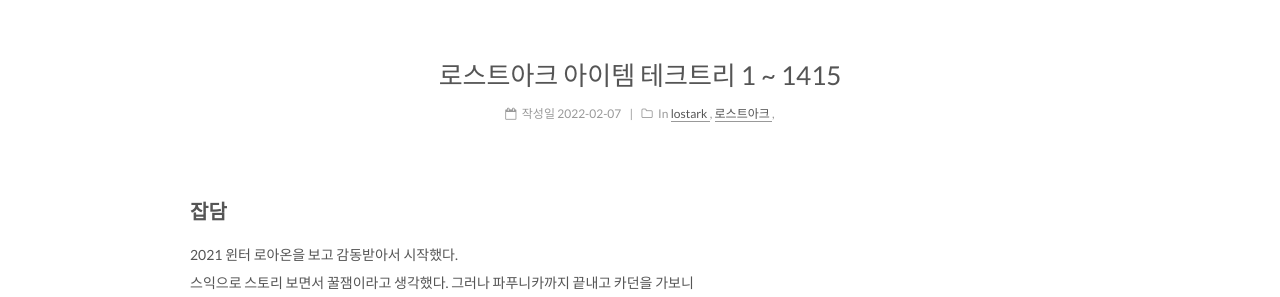
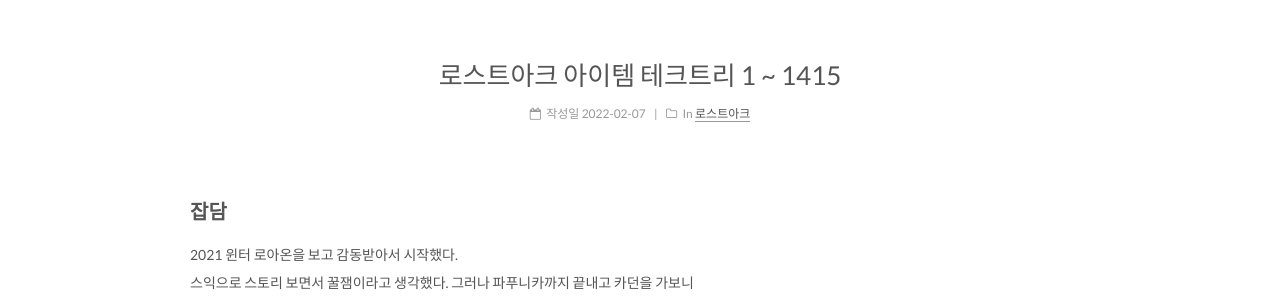
Before and after one commit to wducko/wducko.github.io, a Jekyll site: the page built from _posts/2022-02-07-lostark-item-techtree-1-from-to-1415.md, in a window 1280 px wide. Shown: the part 208-505 px from the top of the page. Built offline with Jekyll 4.4.1, drawn with Linux system fonts in a browser that asks for light colours; a style sheet for code colours, icons or effects is not loaded.

Commit message:
change "2022-02-07-lostark-item-techtree-1-from-to-1415.md"

```diff
--- a/_posts/2022-02-07-lostark-item-techtree-1-from-to-1415.md
+++ b/_posts/2022-02-07-lostark-item-techtree-1-from-to-1415.md
@@ -1,12 +1,11 @@
 ---
 layout: post
 title: ! "로스트아크 아이템 테크트리 1 ~ 1415"
-categories: [lostark, 로스트아크]
+categories: [로스트아크]
 excerpt: " "
 comments: false
 share: false
 tags:
-  - lostark
   - 로스트아크
 date: '2022-02-07 01:00:32'
 ---
```
